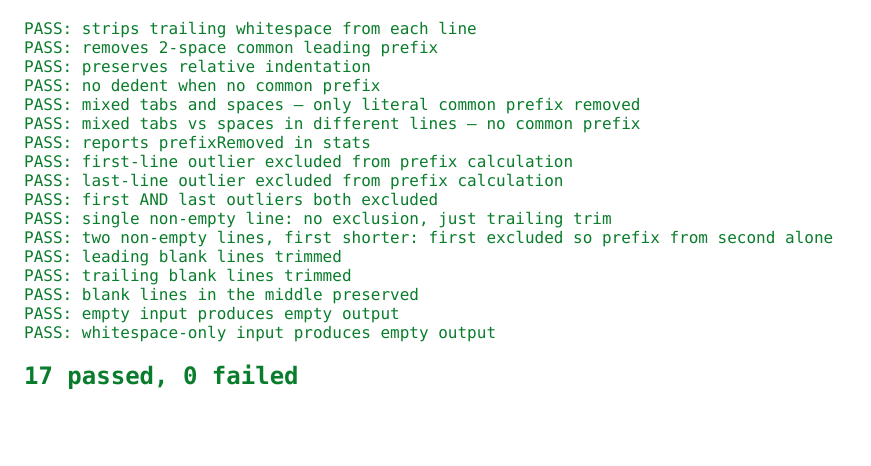
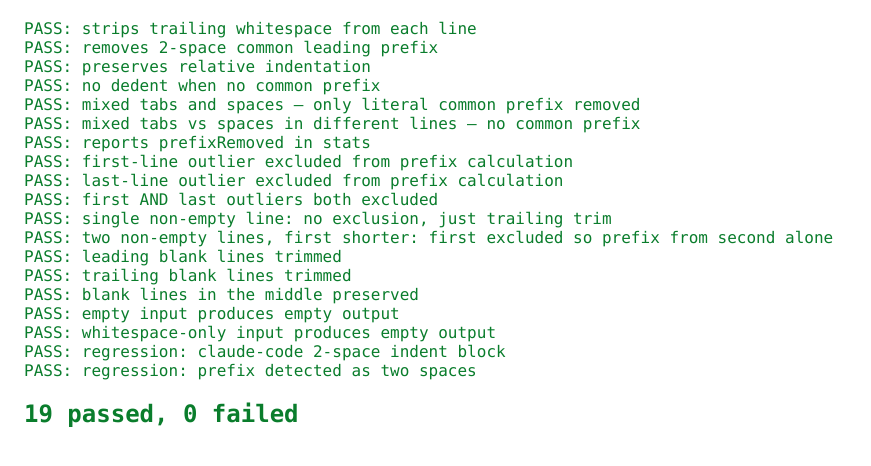
Before and after one commit to hulryung/claude-made-me-do-it, a plain HTML site: page tests.html in a window 1280 px wide. Shown: the part 86-552 px from the top of the page, without its empty margins (0-871 px from the left). Drawn offline with Linux system fonts and the light colour scheme.

Commit message:
test: regression for real-world claude-code paste

```diff
--- a/tests.html
+++ b/tests.html
@@ -141,6 +141,32 @@
     ''
   );
 
+  // Regression: real-world paste from Claude Code (2-space indented bash block).
+  {
+    const input =
+      '  echo "=== EP inbound ATR (BAR0~5) ==="\n' +
+      '  for w in 0 1 2 3 4 5; do\n' +
+      '      base=$((0x20050600 + $w * 0x100))\n' +
+      '      printf "WIN%d @0x%x:\\n" $w $base\n' +
+      '  done\n' +
+      '\n' +
+      '  echo\n' +
+      '  echo "=== set_bar 시 driver 출력 (ATR 설정) ==="';
+
+    const expected =
+      'echo "=== EP inbound ATR (BAR0~5) ==="\n' +
+      'for w in 0 1 2 3 4 5; do\n' +
+      '    base=$((0x20050600 + $w * 0x100))\n' +
+      '    printf "WIN%d @0x%x:\\n" $w $base\n' +
+      'done\n' +
+      '\n' +
+      'echo\n' +
+      'echo "=== set_bar 시 driver 출력 (ATR 설정) ==="';
+
+    assertEqual('regression: claude-code 2-space indent block', cleanText(input).text, expected);
+    assertEqual('regression: prefix detected as two spaces', cleanText(input).stats.prefixRemoved, '  ');
+  }
+
   // ---- summary ----
   const summary = document.createElement('h2');
   summary.textContent = `${passed} passed, ${failed} failed`;
```
